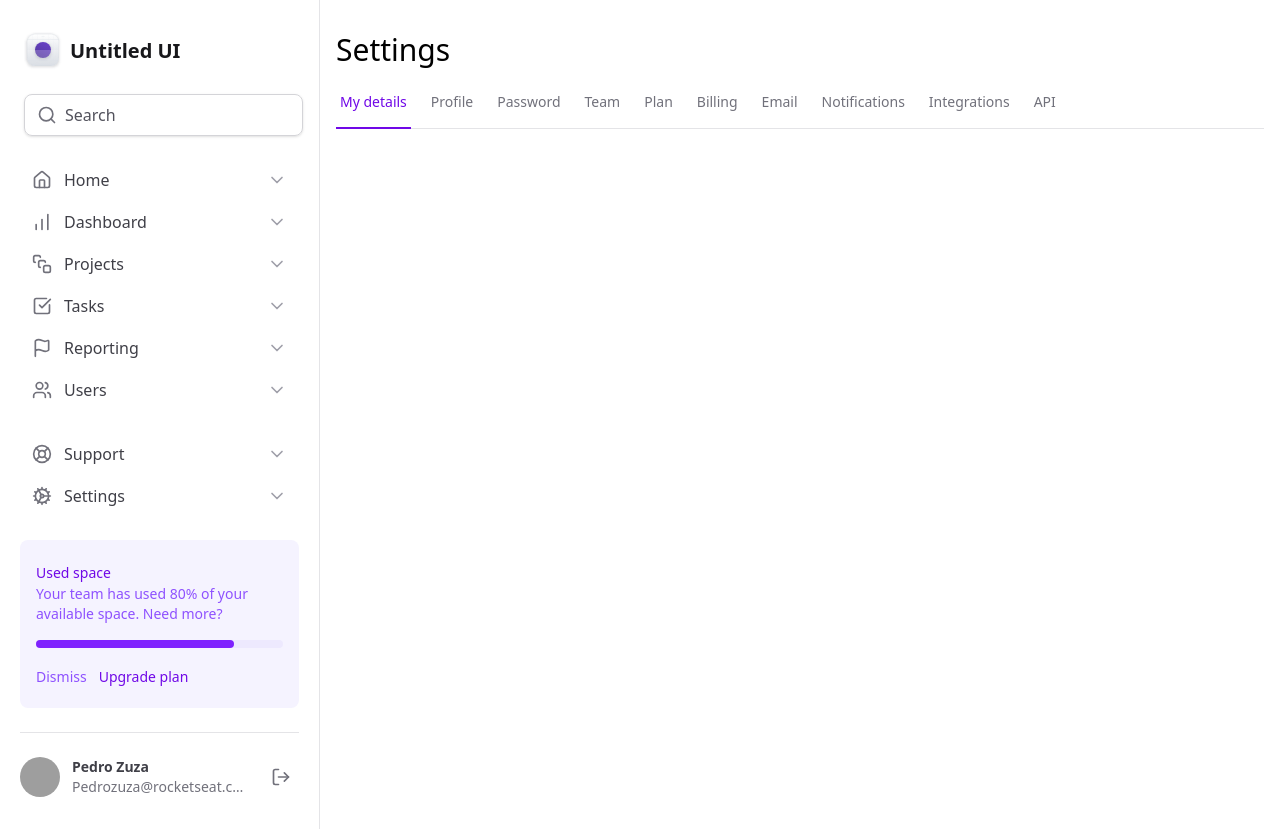
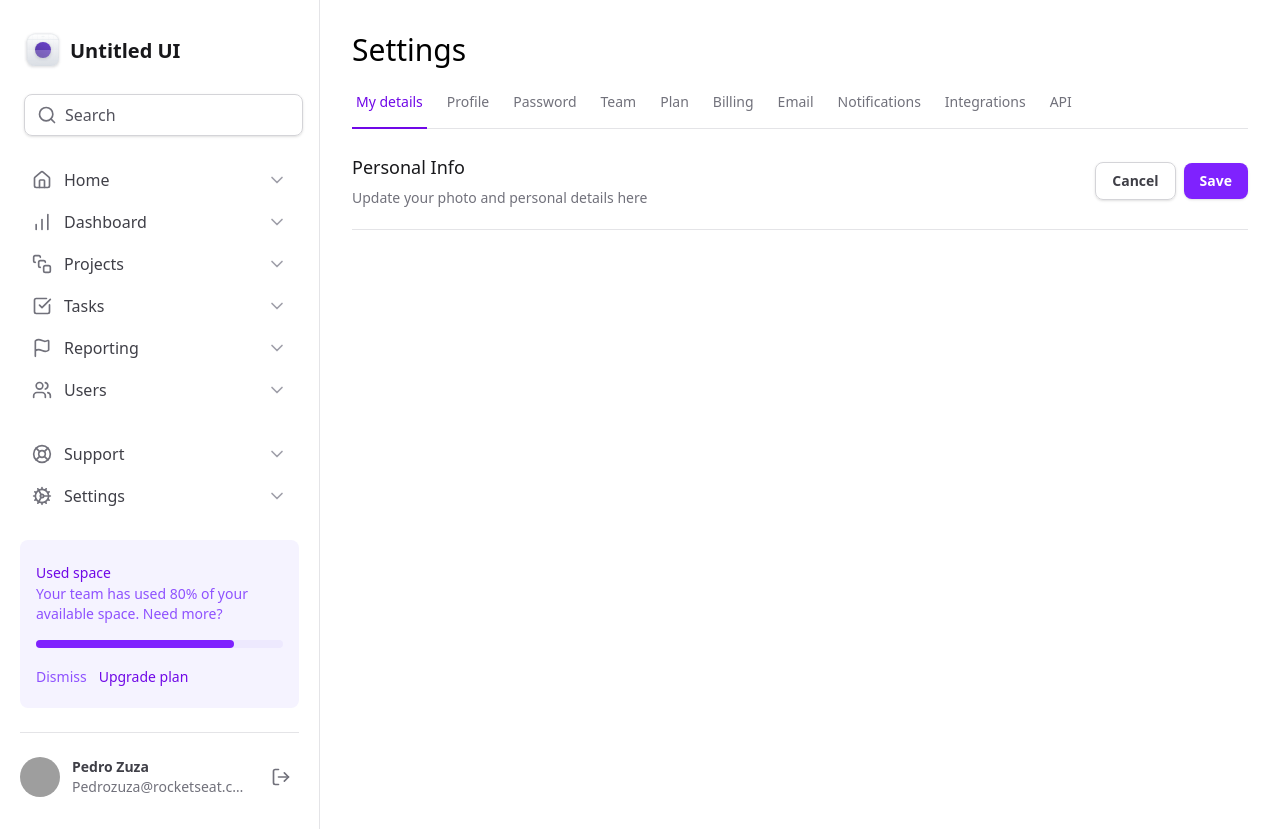
Before and after one commit to Pedrohenriquezuza/tailwind-next, a Next.js app: page / in a window 1280 px wide. Built offline with nearby package versions, Linux system fonts and the light colour scheme; grey boxes are pictures that could not be loaded.

Commit message:
Estrutura do Formulário

```diff
--- a/src/app/layout.tsx
+++ b/src/app/layout.tsx
@@ -11,7 +11,7 @@
       <body>
         <div className="grid grid-cols-(--grid-app) h-screen">
           <Sidebar />
-          <main className="px-4 pb-12 pt-8">{children}</main>
+          <main className="px-8 pb-12 pt-8">{children}</main>
         </div>
       </body>
     </html>
--- a/src/app/page.tsx
+++ b/src/app/page.tsx
@@ -1,4 +1,4 @@
-import * as Tabs from "@radix-ui/react-tabs"
+import * as Tabs from "@radix-ui/react-tabs";
 import { SettingsTabs } from "./components/SettingsTabs";
 export default function Home() {
   return (
@@ -6,6 +6,35 @@
       <h1 className="text-3xl">Settings</h1>
 
       <SettingsTabs />
+
+      <div className="mt-6 flex flex-col ">
+        <div className="flex justify-between items-center pb-5 border-b border-zinc-200">
+          <div className="space-y-1">
+            <h2 className="text-lg font-medium text-zinc-900">Personal Info</h2>
+            <span className="text-sm text-zinc-500">
+              Update your photo and personal details here
+            </span>
+          </div>
+
+          <div className="flex items-center gap-2 ">
+            <button
+              type="button"
+              className="rounded-lg px-4 py-2 text-sm font-semibold shadow-sm border border-zinc-300 text-zinc-700 hover:bg-zinc-50"
+            >
+              Cancel
+            </button>
+            <button
+              type="button"
+              className="rounded-lg px-4 py-2 text-sm font-semibold shadow-sm bg-violet-600 text-white
+              hover:bg-violet-700"
+            >
+              Save
+            </button>
+          </div>
+        </div>
+
+        <form id="settings" className="mt-6 flex flex-col w-full"></form>
+      </div>
     </>
   );
 }
```
